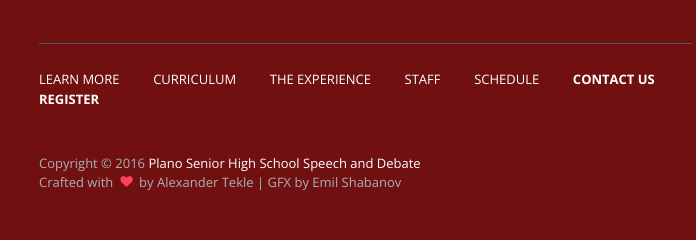
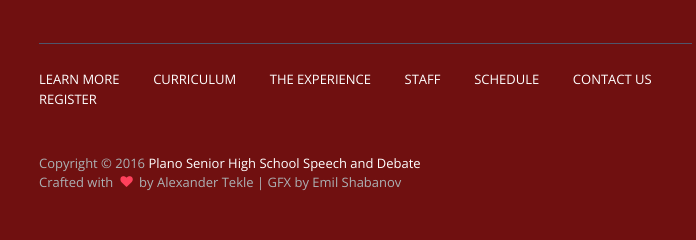
Before and after one commit to AlexanderTekle/PSHSDebate, a plain HTML site: page index.html in a window 1280 px wide. Shown: the part 4258-4498 px from the top of the page, 31-727 px from the left. Drawn offline with nearby package versions, Linux system fonts and the light colour scheme.

Commit message:
Update index.html

```diff
--- a/index.html
+++ b/index.html
@@ -373,8 +373,8 @@
                                 <li><a href="#Experience">The Experience</a></li>
                                 <li><a href="#staff">Staff</a></li>
                                 <li><a href="#">Schedule</a></li>
-                                <li><a href="#download"><b>Contact Us</b></a></li>
-                                <li><a href="#register"><b>Register</b></a></li>
+                                <li><a href="#download">Contact Us</a></li>
+                                <li><a href="#register">Register</a></li>
                         </ul>
                         <p>Copyright © 2016 <a href="#">Plano Senior High School Speech and Debate</a><br>
                         Crafted with <span class="fa fa-heart pulse2"></span> by Alexander Tekle  | GFX by Emil Shabanov</p>
```
